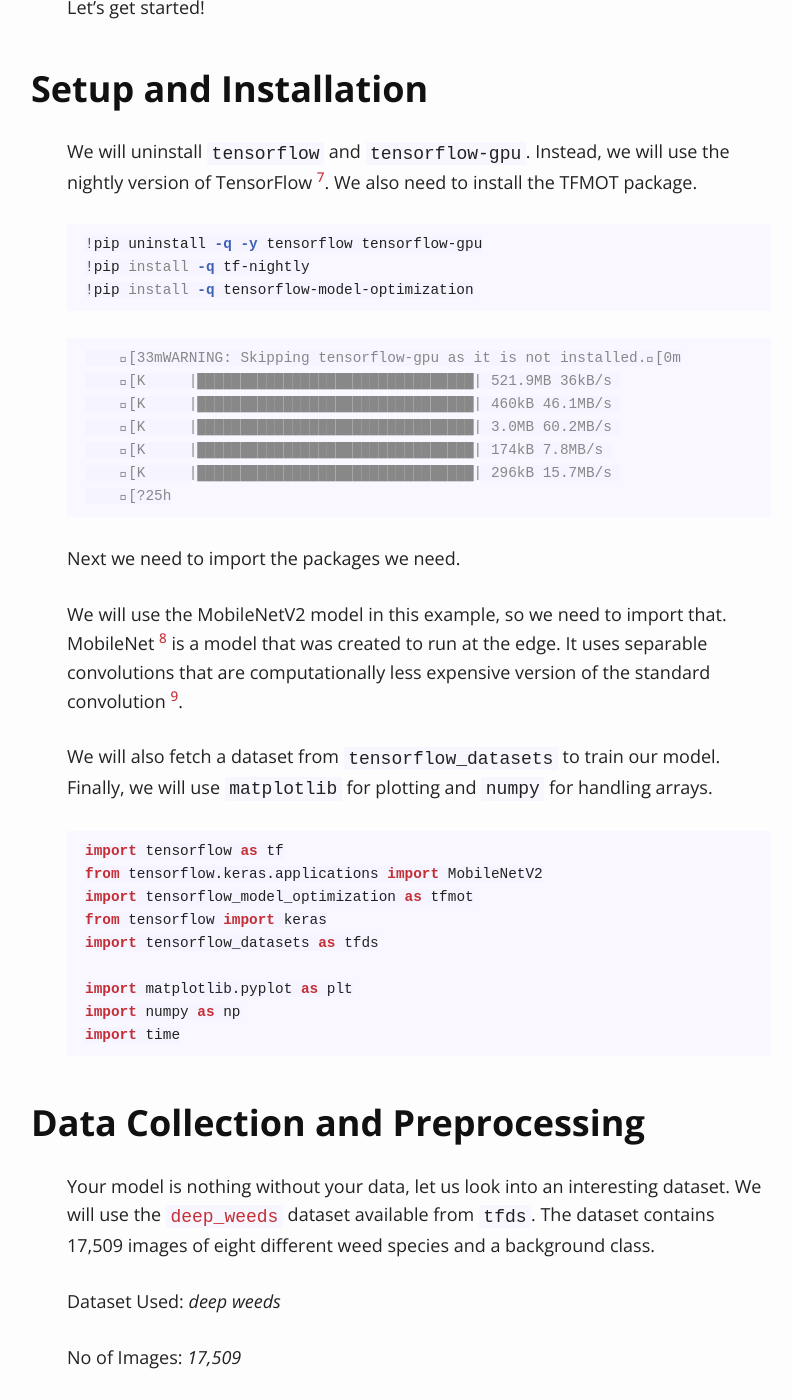
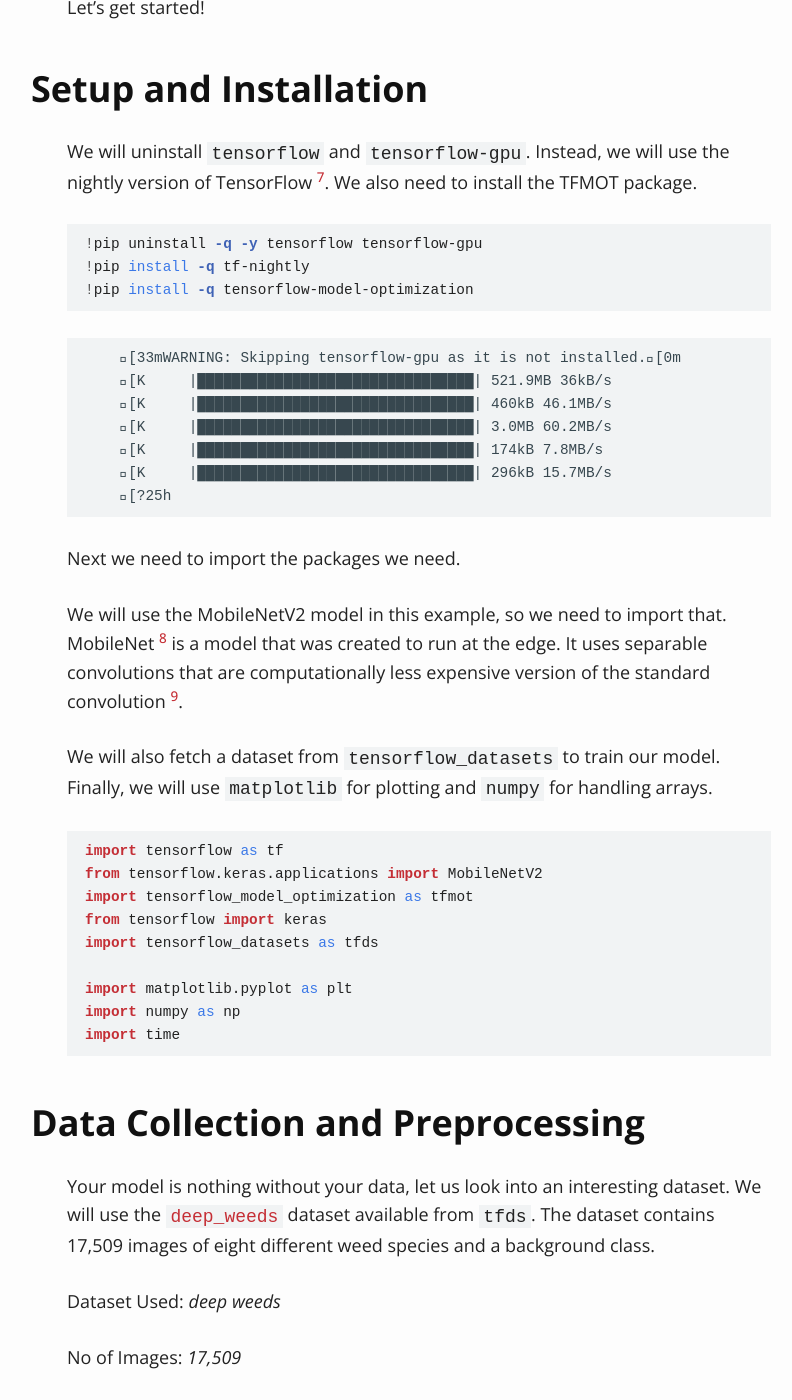
Before and after one commit to scicafe/scicafe.github.io, a Jekyll site: the page built from _posts/2020-05-12-quantization-1.md, in a window 1280 px wide and 1400 px high, scrolled down 3271 px. Shown: the whole window, without its empty margins (221-1013 px from the left). Built offline with Jekyll 4.4.1, drawn with Linux system fonts in a browser that asks for light colours.

Commit message:
color changes

```diff
--- a/_posts/2020-05-12-quantization-1.md
+++ b/_posts/2020-05-12-quantization-1.md
@@ -202,6 +202,7 @@ model.fit(train_data, validation_data=validation_data, epochs=20, callbacks=[cal
 print("Testing Accuracy:", model.evaluate(test_data)[1])
 {% endhighlight %}
 
+{% highlight console %}
     Downloading data from https://storage.googleapis.com/tensorflow/keras-applications/mobilenet_v2/mobilenet_v2_weights_tf_dim_ordering_tf_kernels_1.0_224_no_top.h5
     9412608/9406464 [==============================] - 0s 0us/step
     Epoch 1/20
@@ -216,6 +217,8 @@ print("Testing Accuracy:", model.evaluate(test_data)[1])
     438/438 [==============================] - 36s 82ms/step - loss: 0.2824 - accuracy: 0.8998 - val_loss: 0.5271 - val_accuracy: 0.8218
     55/55 [==============================] - 3s 49ms/step - loss: 0.5469 - accuracy: 0.8121
     Testing Accuracy: 0.8121073842048645
+
+{% endhighlight %}
 
 
 We got a testing accuracy of 81.09%. So let's fill that in our table
--- a/css/pastie.css
+++ b/css/pastie.css
@@ -11,7 +11,7 @@
 .highlight  { background: #ffffff; }
 .highlight .c { color: #888888 } /* Comment */
 .highlight .err { color: #a61717; background-color: #e3d2d2 } /* Error */
-.highlight .k { color: var(--second-color); font-weight: bold } /* Keyword */
+.highlight .k { color: #3b78e7} /*var(--second-color); font-weight: bold } /* Keyword */
 .highlight .ch { color: #888888 } /* Comment.Hashbang */
 .highlight .cm { color: #888888 } /* Comment.Multiline */
 .highlight .cp { color: #cc0000; font-weight: bold } /* Comment.Preproc */
@@ -23,7 +23,7 @@
 .highlight .gr { color: #aa0000 } /* Generic.Error */
 .highlight .gh { color: #333333 } /* Generic.Heading */
 .highlight .gi { color: #000000; background-color: #ddffdd } /* Generic.Inserted */
-.highlight .go { color: #888888 } /* Generic.Output */
+.highlight .go { color: #37474f } /* Generic.Output */
 .highlight .gp { color: #555555 } /* Generic.Prompt */
 .highlight .gs { font-weight: bold } /* Generic.Strong */
 .highlight .gu { color: #666666 } /* Generic.Subheading */
@@ -35,14 +35,14 @@
 .highlight .kr { color: var(--second-color); font-weight: bold } /* Keyword.Reserved */
 .highlight .kt { color: #888888; font-weight: bold } /* Keyword.Type */
 .highlight .m { color: #0000DD; font-weight: bold } /* Literal.Number */
-.highlight .s { color: #dd2200; background-color: #fff0f0 } /* Literal.String */
+.highlight .s { color: #dd2200} /*; background-color: #fff0f0 }*/ /* Literal.String */
 .highlight .na { color: #336699 } /* Name.Attribute */
-.highlight .nb { color: var(--fourth-color) } /* Name.Builtin */
+.highlight .nb { color: #3b78e7 } /* var(--fourth-color) } */ /* Name.Builtin */
 .highlight .nc { color: var(--primary-color); font-weight: bold } /* Name.Class */
 .highlight .no { color: #003366; font-weight: bold } /* Name.Constant */
 .highlight .nd { color: #555555 } /* Name.Decorator */
 .highlight .ne { color: var(--primary-color); font-weight: bold } /* Name.Exception */
-.highlight .nf { color: var(--tertiary-color); font-weight: bold } /* Name.Function */
+.highlight .nf { color: #222 } /*var(--tertiary-color); font-weight: bold } /* Name.Function */
 .highlight .nl { color: #336699; font-style: italic } /* Name.Label */
 .highlight .nn { color: var(--primary-color); font-weight: bold } /* Name.Namespace */
 .highlight .py { color: #336699; font-weight: bold } /* Name.Property */
@@ -51,9 +51,9 @@
 .highlight .ow { color: var(--second-color) } /* Operator.Word */
 .highlight .w { color: #bbbbbb } /* Text.Whitespace */
 .highlight .mb { color: #0000DD; font-weight: bold } /* Literal.Number.Bin */
-.highlight .mf { color: #0000DD; font-weight: bold } /* Literal.Number.Float */
+.highlight .mf { color: #0000DD } /*; font-weight: bold } /* Literal.Number.Float */
 .highlight .mh { color: #0000DD; font-weight: bold } /* Literal.Number.Hex */
-.highlight .mi { color: #0000DD; font-weight: bold } /* Literal.Number.Integer */
+.highlight .mi { color: #0000DD} /*; font-weight: bold } /* Literal.Number.Integer */
 .highlight .mo { color: #0000DD; font-weight: bold } /* Literal.Number.Oct */
 .highlight .sa { color: #dd2200; background-color: #fff0f0 } /* Literal.String.Affix */
 .highlight .sb { color: #dd2200; background-color: #fff0f0 } /* Literal.String.Backtick */
@@ -63,12 +63,12 @@
 .highlight .s2 { color: #dd2200; background-color: #fff0f0 } /* Literal.String.Double */
 .highlight .se { color: #0044dd; background-color: #fff0f0 } /* Literal.String.Escape */
 .highlight .sh { color: #dd2200; background-color: #fff0f0 } /* Literal.String.Heredoc */
-.highlight .si { color: #3333bb; background-color: #fff0f0 } /* Literal.String.Interpol */
+.highlight .si { color: #dd2200} /*; background-color: #fff0f0 } /* Literal.String.Interpol */
 .highlight .sx { color: #22bb22; background-color: #f0fff0 } /* Literal.String.Other */
 .highlight .sr { color: var(--second-color); background-color: #fff0ff } /* Literal.String.Regex */
 .highlight .s1 { color: #dd2200; background-color: #fff0f0 } /* Literal.String.Single */
 .highlight .ss { color: #aa6600; background-color: #fff0f0 } /* Literal.String.Symbol */
-.highlight .bp { color: var(--fourth-color) } /* Name.Builtin.Pseudo */
+.highlight .bp { color: #3b78e7 } /*var(--fourth-color) } /* Name.Builtin.Pseudo */
 .highlight .fm { color: var(--tertiary-color); font-weight: bold } /* Name.Function.Magic */
 .highlight .vc { color: #336699 } /* Name.Variable.Class */
 .highlight .vg { color: #dd7700 } /* Name.Variable.Global */
--- a/css/solo.css
+++ b/css/solo.css
@@ -178,7 +178,7 @@ td, th {
 
 pre, code {
   font-family: monospace;
-  background-color: #f6f3ff9e;
+  background-color: #f1f3f4;
 }
 
 pre {
```
